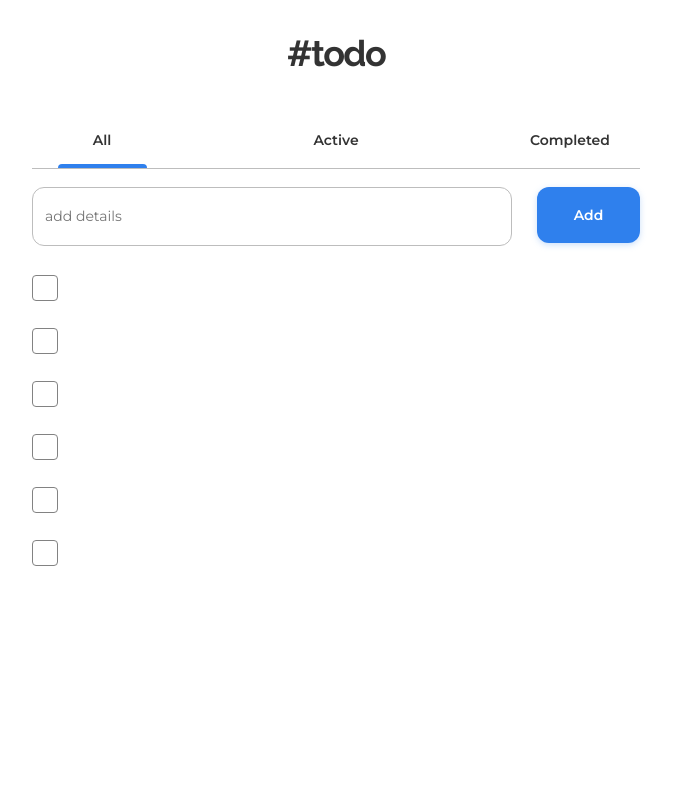
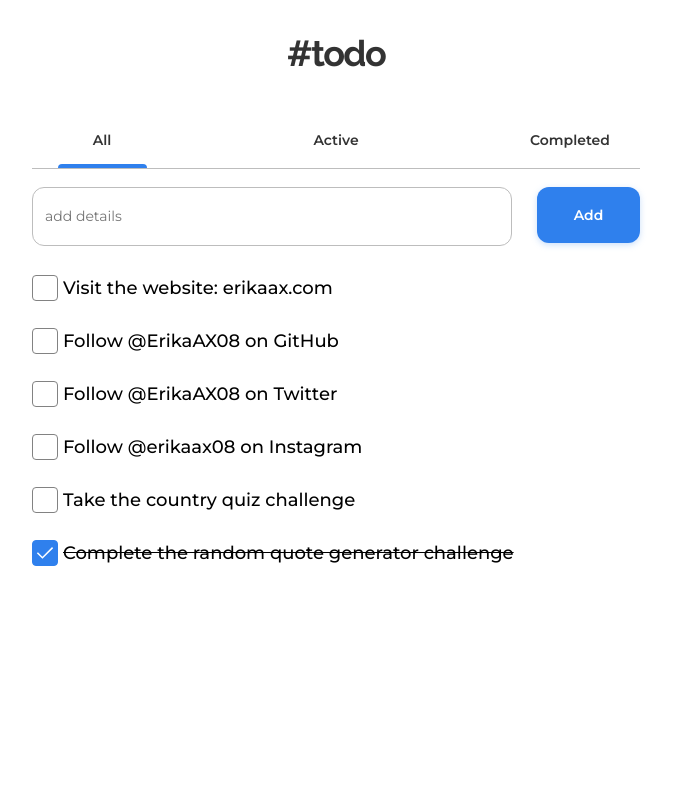
Before and after one commit to ErikaAX08/todo-app-devchallenges, a Next.js app: page / in a window 1280 px wide. Shown: the top 800 px of the page, without its empty margins (304-977 px from the left). Built offline with nearby package versions, Linux system fonts and the light colour scheme.

Commit message:
Added to-do item dynamically

```diff
--- a/src/modules/Todos.tsx
+++ b/src/modules/Todos.tsx
@@ -1,17 +1,26 @@
+import { useEffect, useState } from 'react';
+import type { RootState } from '../store/store';
+import { useSelector } from 'react-redux';
+import { Todo } from '../store/slices/todoSlice';
+
 import AddTodo from '../Components/AddTodo'
 import TodoItem from '../Components/TodoItem'
 
 function Todos() {
+  const tab = useSelector((state: RootState) => state.tab.tab);
+  const todos = useSelector((state: RootState) => state.todos.todos);
+  const [selectedTodos, setSelectedTodos] = useState<Todo[]>(todos);
+
+  useEffect(() => tab === 0 ? setSelectedTodos(todos) : setSelectedTodos(todos.filter((todo) => todo.completed === false)), [tab, todos]);
+
   return (
     <section>
         <AddTodo/>
-
-        <TodoItem/>
-        <TodoItem/>
-        <TodoItem/>
-        <TodoItem/>
-        <TodoItem/>
-        <TodoItem/>
+        {
+           selectedTodos.map((todo) => (
+             <TodoItem  key={todo.id} {...todo} />
+           ))
+        }
     </section>
   )
 }
```
